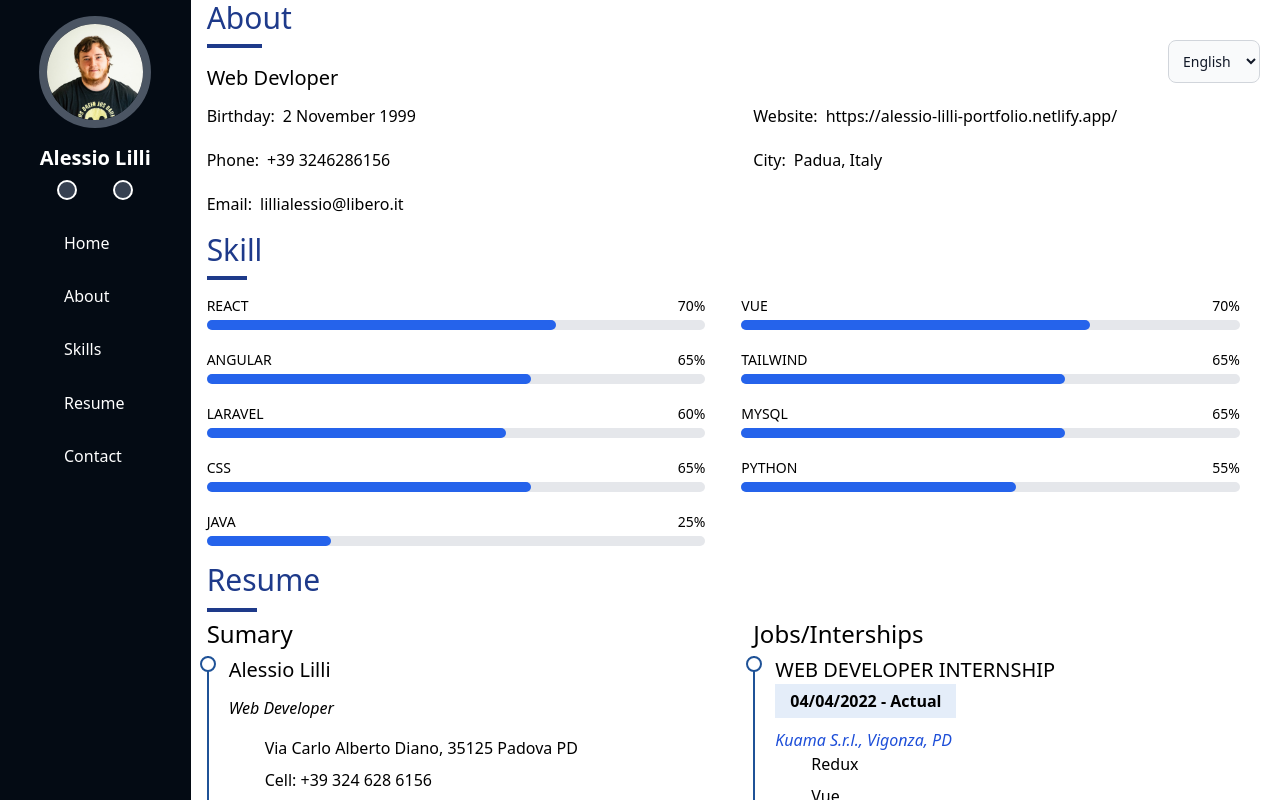
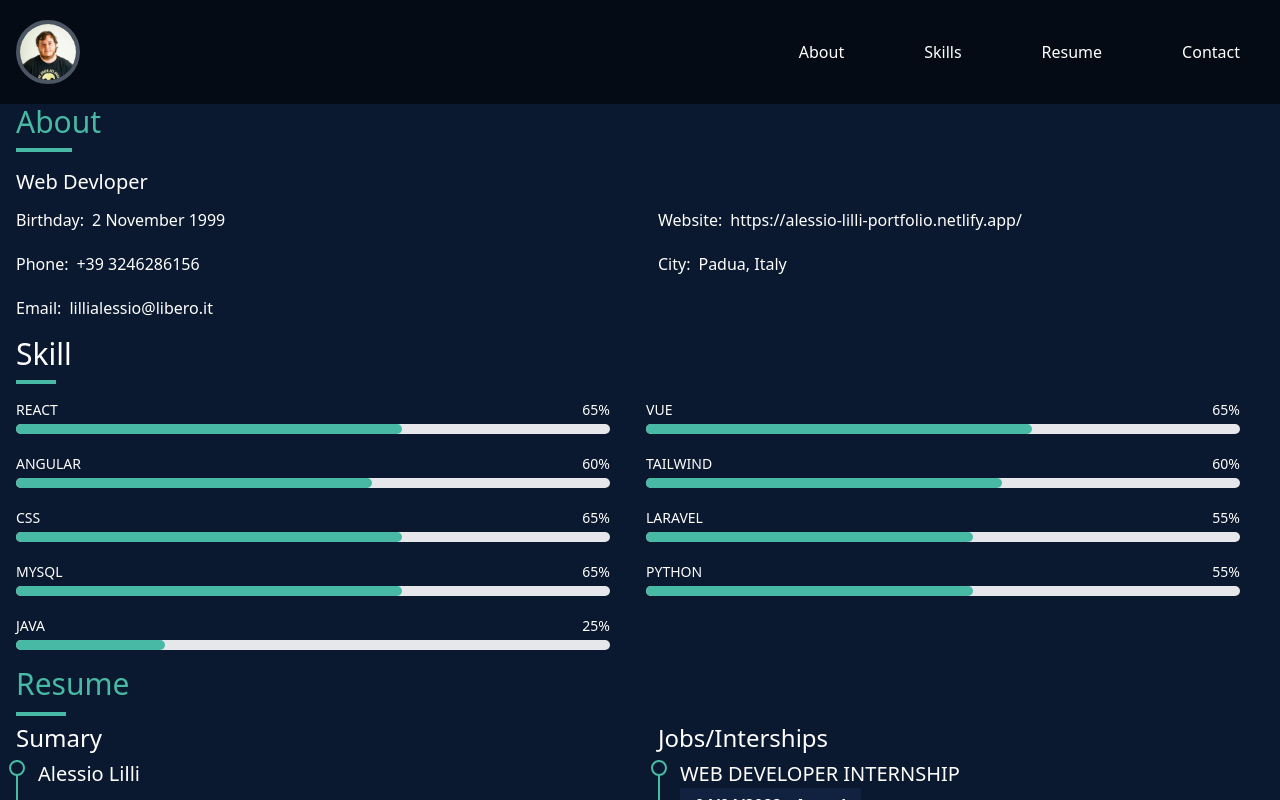
Before and after one commit to alessiolilli/Portfolio, a Vue app in the folder client/: page / in a window 1280 px wide. Built offline with nearby package versions, Linux system fonts and the light colour scheme.

Commit message:
change graphics style

```diff
--- a/client/src/App.vue
+++ b/client/src/App.vue
@@ -1,18 +1,19 @@
 <template>
   <div
     id="app"
-    class="flex flex-col xl:flex-row xl:w-screen xl:h-screen bg-gray-400 overflow-y-hidden"
+    class="flex flex-col w-screen h-screen background"
   >
-    <div
-      class="flex flex-col xl:h-full xl:sticky xl:top-0 xl:w-56 xl:flex xl:flex-col"
-    >
+    <!-- <h1 class="temporalProva overflow-y-hidden bottom-0 left-0 absolute">
+      provaaaaaaaaaaaaaaaaa
+    </h1> -->
+    <div class="xl:flex xl:flex-col hidden">
       <Navigation :language="language"></Navigation>
     </div>
     <div
-      class="flex flex-col xl:flex xl:flex-row xl:flex-grow overflow-auto xl:h-full xl:w-full"
+      class="flex flex-col xl:flex xl:flex-row xl:flex-grow overflow-auto xl:h-full xl:w-full xl:justify-center"
     >
       <router-view :language="language"></router-view>
-      <span class="absolute top-1/5 right-5 xl:top-10 xl:right-5">
+      <!-- <span class="absolute top-1/5 mt-3 xl:mt-0 left-0 xl:top-10">
         <select
           id="language"
           v-model="language"
@@ -21,7 +22,7 @@
           <option value="EN">English</option>
           <option value="IT">Italiano</option>
         </select>
-      </span>
+      </span> -->
     </div>
   </div>
 </template>
@@ -30,21 +31,49 @@
   import Navigation from "./components/NavigationPage.vue";
 
   export default {
-
     name: "App",
     components: {
       Navigation,
     },
-    data(){
+    data() {
       return {
-        language : "EN"
-      }
+        language: "EN",
+        scrollPosition: null,
+      };
+    },
+    methods: {
+      updateScroll() {
+        this.scrollPosition = window.scrollY;
+      },
+    },
+    mounted() {
+      window.addEventListener("scroll", this.updateScroll);
     },
   };
 </script>
 <style>
+  .change_color {
+    background-color: red;
+  }
+  .temporalProva {
+    transform-origin: 10 10;
+    transform: rotate(90deg);
+  }
+  .background {
+    background-color: #0a192f !important;
+    color: white;
+  }
   .prova {
-    color: blue !important;
+    color: #9aa4c3;
+  }
+  .skills {
+    background-color: #48b9a5;
+  }
+  .titles {
+    color: #48b9a5;
+  }
+  .borders {
+    border-color: #48b9a5;
   }
 
   .resume .resume-title {
@@ -52,19 +81,18 @@
     font-weight: 700;
     margin-top: 20px;
     margin-bottom: 20px;
-    color: #050d18;
   }
 
   .resume .resume-item {
     padding: 0 0 20px 20px;
     margin-top: -2px;
-    border-left: 2px solid #1f5297;
+    border-left: 2px solid #48b9a5;
     position: relative;
   }
 
   .resume .resume-item h5 {
     font-size: 16px;
-    background: #e4edf9;
+    background: #112240;
     padding: 5px 15px;
     display: inline-block;
     font-weight: 600;
@@ -78,7 +106,7 @@
     border-radius: 50px;
     left: -9px;
     top: 0;
-    background: #fff;
-    border: 2px solid #1f5297;
+    background: #0a192f;
+    border: 2px solid #48b9a5;
   }
 </style>
--- a/client/src/components/AboutSection.vue
+++ b/client/src/components/AboutSection.vue
@@ -1,7 +1,7 @@
 <template>
   <div>
-    <div class="flex mb-4 text-3xl text-blue-900" id="home">
-      <span class="border-b-4 border-blue-900 pb-2">Abo</span>ut
+    <div class="flex mb-4 text-3xl titles" id="home">
+      <span class="border-b-4 borders pb-2">Abo</span>ut
     </div>
     <div class="flex mb-3 text-xl">{{ informations.name }}</div>
     <div class="grid xl:grid-cols-2 xl:gap-x-5 gap-y-5">
--- a/client/src/components/HomePage.vue
+++ b/client/src/components/HomePage.vue
@@ -1,20 +1,20 @@
 <template>
   <div class="flex flex-col">
-    <div class="flex">
+    <div class="flex xl:max-w-7xl">
       <div class="flex flex-col">
-        <div class="flex flex-col bg-white pl-4">
+        <div class="flex flex-col pl-4">
           <AboutSection v-if="actualLang === 'EN'" :propsData="aboutSection" />
           <AboutSection v-else :propsData="aboutSectionIT" />
         </div>
-        <div class="flex flex-col bg-white pl-4 pt-4">
+        <div class="flex flex-col  pl-4 pt-4">
           <SkillsSections :propsData="skillsSection" />
         </div>
-        <div class="flex flex-col bg-white pl-4 pt-4">
+        <div class="flex flex-col  pl-4 pt-4">
           <div class="">
             <div class="resume">
               <div class="mb-5">
-                <div class="text-3xl text-blue-900" id="resume">
-                  <span class="border-b-4 border-blue-900 pb-2">Res</span>ume
+                <div class="text-3xl titles" id="resume">
+                  <span class="border-b-4 borders pb-2">Res</span>ume
                 </div>
               </div>
               <div class="grid xl:grid-cols-2 xl:gap-x-5 gap-y-5">
@@ -22,7 +22,7 @@
                   <div class="text-2xl mb-2">Sumary</div>
                   <div class="resume-item pb-0">
                     <div class="text-xl">Alessio Lilli</div>
-                    <div class="mt-3"><em>Web Developer</em></div>
+                    <div class="mt-3 prova"><em>Web Developer</em></div>
                     <ul class="ml-9 mt-4">
                       <li class="mb-2">
                         Via Carlo Alberto Diano, 35125 Padova PD
@@ -46,7 +46,7 @@
                             'https://itslogistica.it/tecnico-superiore-digital-transformation-specialist'
                           )
                         "
-                        class="cursor-pointer text-blue-700"
+                        class="cursor-pointer prova"
                       >
                         <em>ITS last, Verona VR</em>
                       </p>
@@ -73,7 +73,7 @@
                             'https://www.einaudigramsci.edu.it/pagine/articolazione-sia'
                           )
                         "
-                        class="cursor-pointer text-blue-700"
+                        class="cursor-pointer prova"
                       >
                         <em>ITSCT Einaudi Gramsci, Padua, PD</em>
                       </p>
@@ -104,7 +104,7 @@
                       </div>
                       <h5>04/04/2022 - Actual</h5>
                       <div
-                        class="cursor-pointer text-blue-700"
+                        class="cursor-pointer prova"
                         @click="goToLink('https://kuama.it/')"
                       >
                         <em>Kuama S.r.l., Vigonza, PD</em>
@@ -125,7 +125,7 @@
                       </div>
                       <h5>10/05/2021 - 23/07/2022</h5>
                       <div
-                        class="cursor-pointer text-blue-700"
+                        class="cursor-pointer prova"
                         @click="goToLink('https://www.synclab.it/')"
                       >
                         <em>Sync Lab S.r.l., Padua, PD</em>
@@ -163,7 +163,7 @@
                         }}
                       </div>
                       <h5>14/06/2017 - 04/07/2017</h5>
-                      <div>
+                      <div class="prova">
                         <em
                           >{{
                             language === "EN"
@@ -187,17 +187,17 @@
           </div>
         </div>
         <div
-          class="lex flex-col bg-gray-200 xl:flex xl:flex-col xl:bg-white xl:pl-4 xl:pt-4"
+          class="flex flex-col xl:flex xl:flex-col xl:pl-4 xl:pt-4"
           id="contact"
         >
           <div
-            class="hidden xl:flex xl:mb-4 xl:text-3xl text-blue-900"
+            class="hidden xl:flex titles xl:mb-4 xl:text-3xl "
             id="contact"
           >
-            <span class="border-b-4 border-blue-900 pb-2">Con</span
+            <span class="border-b-4 borders pb-2">Con</span
             >{{ language === "EN" ? "tact" : "tatti" }}
           </div>
-          <div class="flex flex-col">
+          <div class="flex flex-col mb-20">
             <div class="flex flex-col mb-3">
               <div class="flex ml-7">
                 <div class="text-xl flex flex-col justify-center mr-3 w-9">
@@ -210,7 +210,7 @@
                   <div class="text-2xl">
                     {{ language === "EN" ? "Location" : "Posizione" }}:
                   </div>
-                  <div class="text-gray-800">
+                  <div class="prova">
                     Via Carlo Alberto Diano, 35125, Padova PD
                   </div>
                 </div>
@@ -228,7 +228,7 @@
                 </div>
                 <div class="flex flex-col">
                   <div class="text-2xl">Email:</div>
-                  <div class="text-gray-800">lillialessio@libero.it</div>
+                  <div class="prova">lillialessio@libero.it</div>
                 </div>
               </div>
             </div>
@@ -243,7 +243,7 @@
                   <div class="text-2xl">
                     {{ language === "EN" ? "Cell" : "Cellulare" }}:
                   </div>
-                  <div class="text-gray-800">+39 3246286156</div>
+                  <div class="prova">+39 3246286156</div>
                 </div>
               </div>
             </div>
@@ -330,13 +330,13 @@
         },
         skillsSection: {
           sections: [
-            { name: "REACT", percet: "70" },
-            { name: "VUE", percet: "70" },
-            { name: "ANGULAR", percet: "65" },
-            { name: "TAILWIND", percet: "65" },
-            { name: "LARAVEL", percet: "60" },
+            { name: "REACT", percet: "65" },
+            { name: "VUE", percet: "65" },
+            { name: "ANGULAR", percet: "60" },
+            { name: "TAILWIND", percet: "60" },
+            { name: "CSS", percet: "65" },
+            { name: "LARAVEL", percet: "55" },
             { name: "MYSQL", percet: "65" },
-            { name: "CSS", percet: "65" },
             { name: "PYTHON", percet: "55" },
             { name: "JAVA", percet: "25" },
           ],
--- a/client/src/components/NavigationPage.vue
+++ b/client/src/components/NavigationPage.vue
@@ -1,49 +1,40 @@
 <template>
-    <div class="flex flex-row xl:flex-col xl:h-full bg-side text-white">
-        <div class="flex flex-col xl:flex-row m-4 justify-center">
-            <div class="flex flex-col h-auto w-16 xl:w-28">
+    <div class="flex flex-row  bg-side text-white">
+        <div class="flex flex-col m-4 justify-center">
+            <div class="flex flex-col h-auto w-16 ">
                 <div class="flex">
-                    <img src="../assets/piccola.jpg" class="rounded-full xl:border-8 border-4 border-gray-600" alt="">
+                    <img src="../assets/piccola.jpg" class="rounded-full border-4 border-gray-600" alt="">
                 </div>
-                <div class="hidden xl:flex xl:justify-center xl:mt-4 xl:text-xl xl:font-bold">
-                    Alessio Lilli
-                </div>
-                <div class="hidden xl:flex xl:justify-around xl:mt-2">
+                <!-- <div class="">
                     <div class="flex flex-col border-white border-2 rounded-full p-2 bg-gray-700 cursor-pointer"  @click="goTo('https://www.instagram.com/alessiolilli/')">
                         <font-awesome-icon icon="fa-brands fa-instagram"/>
                     </div>
                     <div class="flex flex-coll border-white border-2 rounded-full p-2 bg-gray-700 cursor-pointer" @click="goTo('https://www.linkedin.com/in/alessio-lilli-628160202/')">
                         <font-awesome-icon icon="fa-brands fa-linkedin-in" />
                     </div>
-                </div>
+                </div> -->
             </div>
         </div>
-        <div class="flex w-full justify-around xl:flex-col xl:justify-around xl:h-1/3 xl:ml-16 xl:w-1/2">
-            <div class="flex flex-col xl:justify-start xl:flex-row justify-center cursor-pointer">
-                <a href="#home">
-                    <font-awesome-icon icon="fa-solid fa-house" class="xl:mr-3 h-5"/>
-                    Home
-                </a>
-            </div>
-            <div class="flex flex-col xl:justify-start  xl:flex-row justify-center cursor-pointer">
+        <div class="flex w-full justify-end ">
+            <div class="flex flex-col justify-center cursor-pointer m-10">
                 <a href="#home">
                     <font-awesome-icon icon="fa-solid fa-user" class="xl:mr-3 h-5"/>
                     About
                 </a>
             </div>
-            <div class="flex flex-col xl:justify-start xl:flex-row justify-center cursor-pointer">
+            <div class="flex flex-col justify-center cursor-pointer m-10">
                 <a href="#skill">
                     <font-awesome-icon icon="fa-solid fa-briefcase" class="xl:mr-3 h-5"/>
                     Skills
                 </a>
             </div>
-            <div class="flex flex-col xl:flex-row xl:justify-start justify-center cursor-pointer">
+            <div class="flex flex-col justify-center cursor-pointer m-10">
                 <a href="#resume">
                     <font-awesome-icon icon="fa-solid fa-file" class="xl:mr-3 h-5"/>
                     {{ language === 'EN' ? "Resume" : "CV"}}
                 </a>
             </div>
-            <div class="flex flex-col xl:flex-row xl:justify-start justify-center cursor-pointer">
+            <div class="flex flex-col justify-center cursor-pointer m-10">
                 <a href="#contact">
                     <font-awesome-icon icon="fa-solid fa-envelope" class="xl:mr-1 h-5"/>
                     {{ language === 'EN' ? "Contact" : "Contatti"}}
--- a/client/src/components/SkillsSections.vue
+++ b/client/src/components/SkillsSections.vue
@@ -1,7 +1,7 @@
 <template>
   <div>
-    <div class="flex mb-4 text-3xl text-blue-900" id="skill">
-      <span class="border-b-4 border-blue-900 pb-2">Ski</span>ll
+    <div class="flex mb-4 text-3xl title" id="skill">
+      <span class="border-b-4 borders pb-2">Ski</span>ll
     </div>
     <div class="grid xl:grid-cols-2 xl:gap-x-9 gap-y-5 mr-10">
       <div v-for="(item, index) in informations.sections" :key="index">
@@ -15,7 +15,7 @@
         </div>
         <div class="w-full bg-gray-200 rounded-full h-2.5 dark:bg-gray-700">
           <div
-            class="bg-blue-600 h-2.5 rounded-full"
+            class="skills h-2.5 rounded-full"
             :style="style(item.percet)"
           ></div>
         </div>
```
Also changed, not shown: 2 other files (tests, documents, lock files or other folders).
